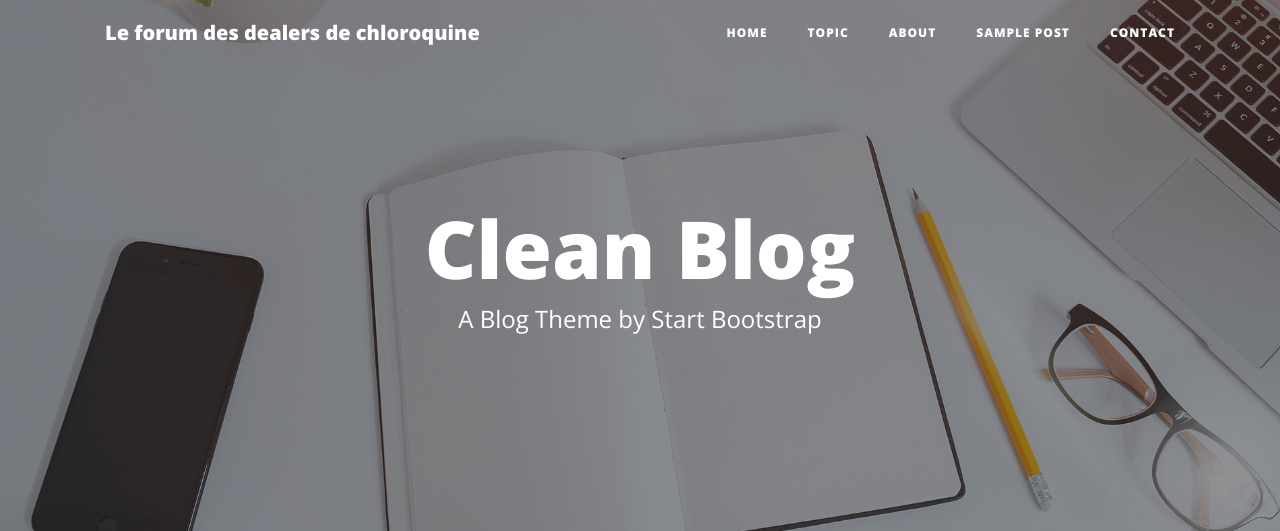
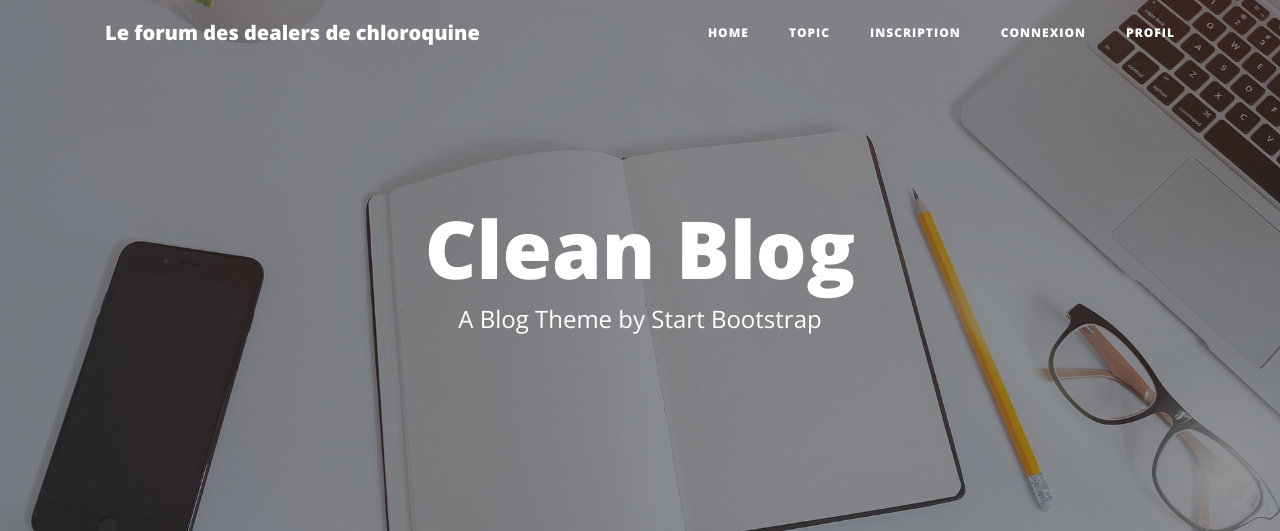
Before and after one commit to gaspard-lonchampt/forum, a PHP site: page /index.php in a window 1280 px wide. Shown: the top 531 px of the page. Run offline with PHP 8.4, Linux system fonts and the light colour scheme.

Commit message:
header modif

```diff
--- a/include/pages/naviguation.php
+++ b/include/pages/naviguation.php
@@ -34,32 +34,33 @@
                     echo 'pages/conversation.php';
                 }?>">Topic</a>
           </li>
+
           <li class="nav-item">
             <a class="nav-link" href="<?php
-                if (!isset($repere)) {
-                    echo '../pages/about.php';
+                if (!isset($repere) && !isset($_SESSION['user'])) {
+                    echo '../pages/inscription.php';
                 }
-                else {
-                    echo 'pages/about.php';
-                }?>">About</a>
+                elseif(isset($repere)) {
+                    echo 'pages/inscription.php';
+                }?>">Inscription</a>
           </li>
           <li class="nav-item">
             <a class="nav-link" href="<?php
-                if (!isset($repere)) {
-                    echo '../pages/post.php';
+                if (!isset($repere) && !isset($_SESSION['user'])) {
+                    echo '../pages/connexion.php';
                 }
                 else {
-                    echo 'pages/post.php';
-                }?>">Sample Post</a>
+                    echo 'pages/connexion.php';
+                }?>">Connexion</a>
           </li>
           <li class="nav-item">
             <a class="nav-link" href="<?php
-                if (!isset($repere)) {
-                    echo '../pages/contact.php';
+                if (!isset($repere) && isset($_SESSION['user'])) {
+                    echo '../pages/profil.php';
                 }
                 else {
-                    echo 'pages/contact.php';
-                }?>">Contact</a>
+                    echo 'pages/profil.php';
+                }?>">Profil</a>
           </li>
 
           <?php
--- a/index.php
+++ b/index.php
@@ -1,4 +1,5 @@
 <?php
+session_start();
 $repere = true;
 require ('include/pages/head.php');
 require ('include/pages/naviguation.php');
```
